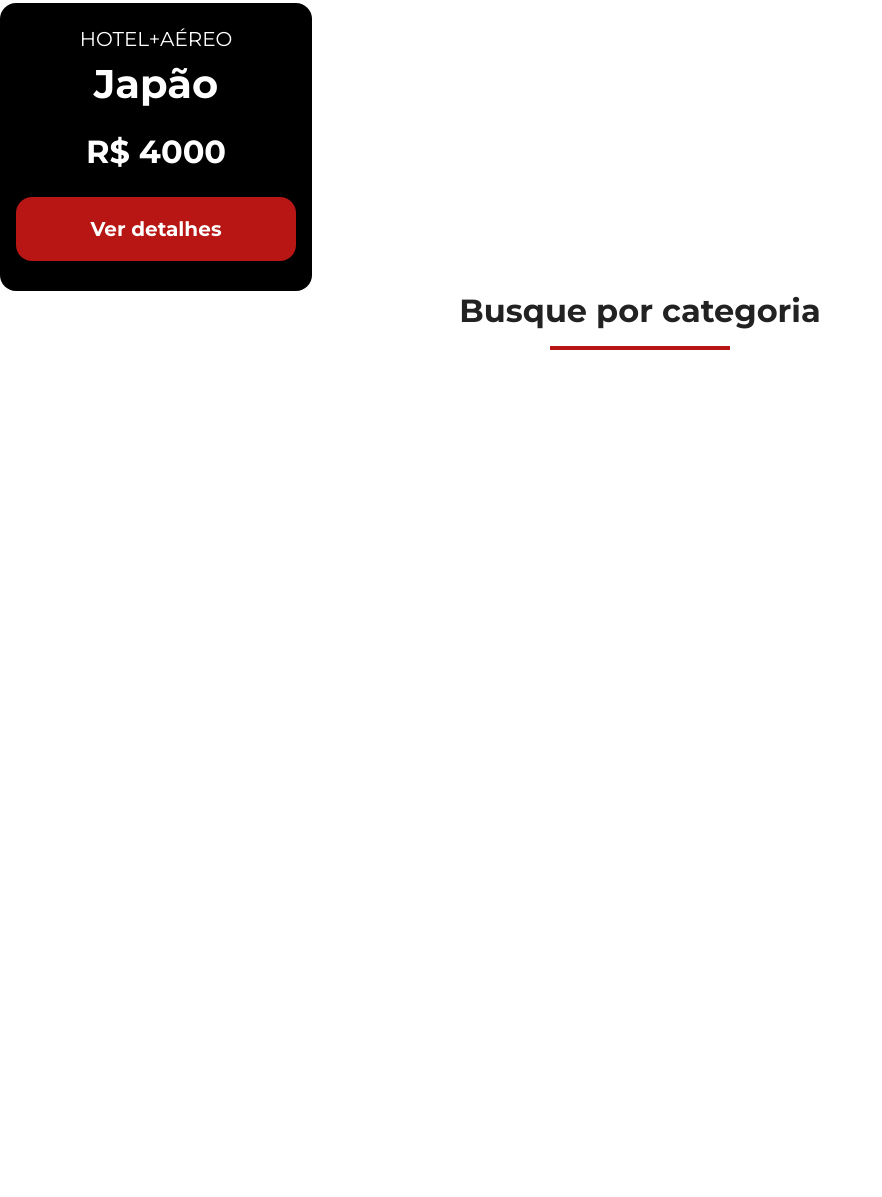
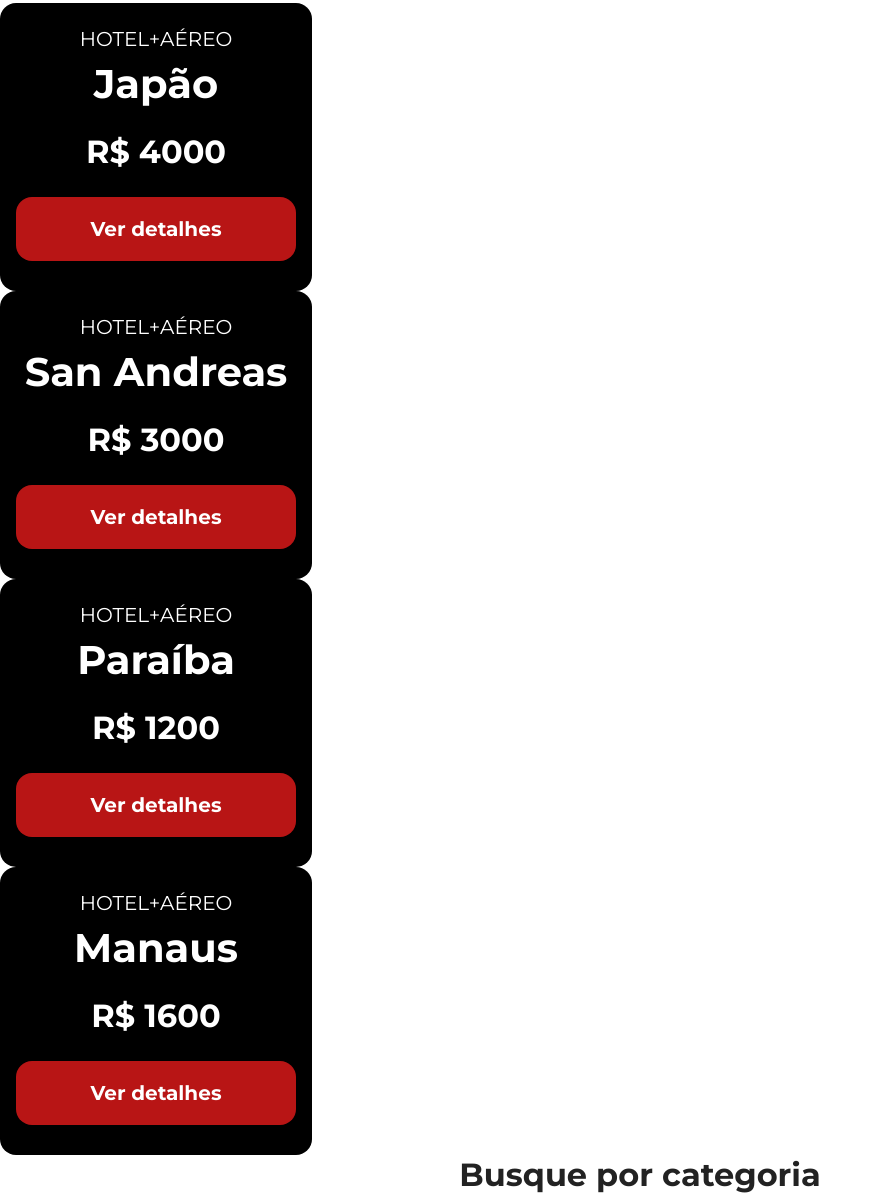
Before and after one commit to KaykeTorres/jornada-viagens, a plain HTML site: page index.html in a window 1280 px wide. Shown: the part 1168-2365 px from the top of the page, without its empty margins (0-882 px from the left). Before the commit the page ends 1550 px from the top, so only its background shows below. Drawn offline with Linux system fonts and the light colour scheme.

Commit message:
add 3 cards

```diff
--- a/css/offers.css
+++ b/css/offers.css
@@ -47,5 +47,4 @@
   .card header span {
     font-size: 40px;
   }
-
 }
--- a/index.html
+++ b/index.html
@@ -63,6 +63,27 @@
           </header>
           <footer><a href="#" class="button">Ver detalhes</a></footer>
         </article>
+        <article class="card">
+          <header>
+            <p>HOTEL+AÉREO</p>
+            <h3>San Andreas<br> <span>R$ 3000</span> </h3>
+          </header>
+          <footer><a href="#" class="button">Ver detalhes</a></footer>
+        </article>
+        <article class="card">
+          <header>
+            <p>HOTEL+AÉREO</p>
+            <h3>Paraíba<br> <span>R$ 1200</span> </h3>
+          </header>
+          <footer><a href="#" class="button">Ver detalhes</a></footer>
+        </article>
+        <article class="card">
+          <header>
+            <p>HOTEL+AÉREO</p>
+            <h3>Manaus<br> <span>R$ 1600</span> </h3>
+          </header>
+          <footer><a href="#" class="button">Ver detalhes</a></footer>
+        </article>
       </div>
     </section>
 
```
